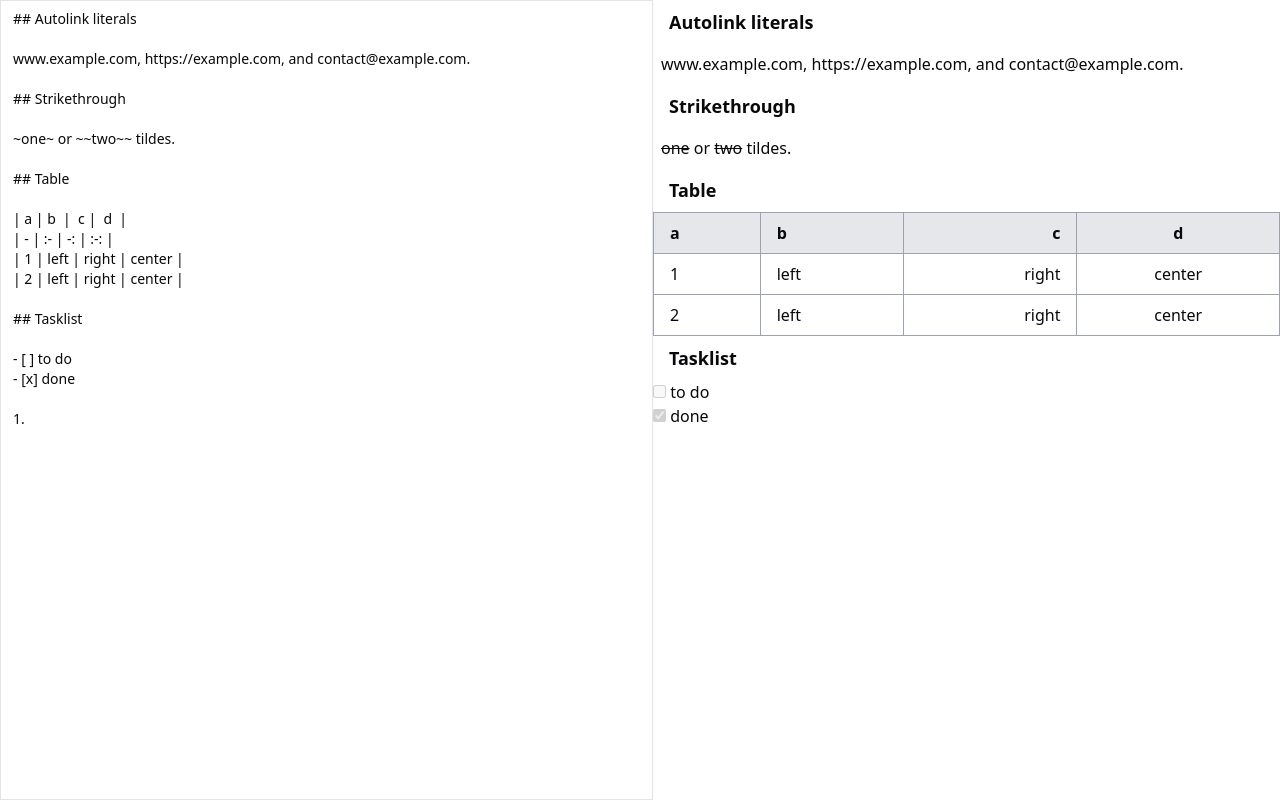
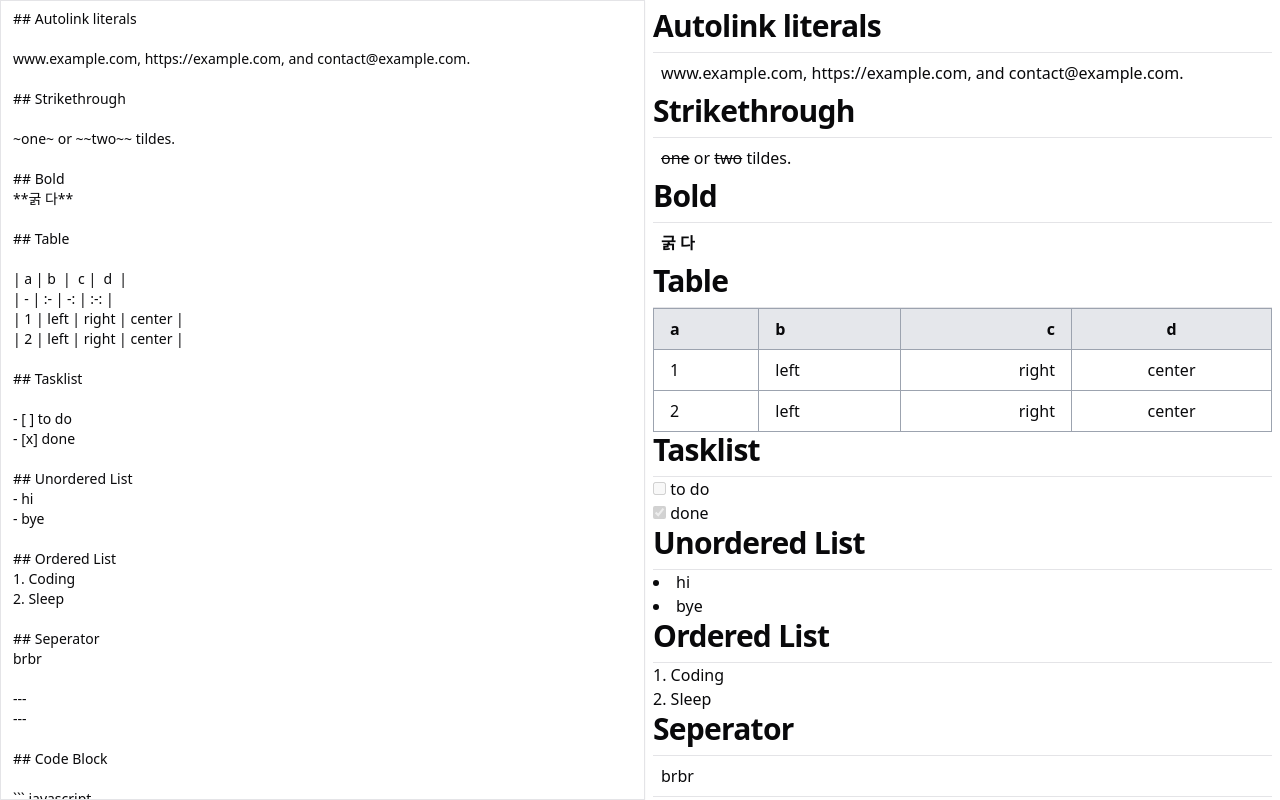
Before and after one commit to ixfp/gitmon-client, a Next.js app in the folder gitmon-next/: page /blog/add in a window 1280 px wide. Built offline with nearby package versions, Linux system fonts and the light colour scheme.

Commit message:
feat: 마크다운을 통한 포스트 생성 부분 수정 및 더미 데이터 변경

```diff
--- a/gitmon-next/src/components/MarkdownRenderer.tsx
+++ b/gitmon-next/src/components/MarkdownRenderer.tsx
@@ -9,7 +9,7 @@ const MarkdownRenderer = ({ markdown }: { markdown: string }) => {
         h1: ({ children, ...props }) => (
           <h1
             {...props}
-            className="flex items-center text-lg font-bold px-4 py-2 rounded-md"
+            className="scroll-m-20 text-4xl font-extrabold tracking-tight lg:text-5xl"
           >
             {children}
           </h1>
@@ -17,7 +17,7 @@ const MarkdownRenderer = ({ markdown }: { markdown: string }) => {
         h2: ({ children, ...props }) => (
           <h2
             {...props}
-            className="flex items-center text-lg font-bold px-4 py-2 rounded-md"
+            className="scroll-m-20 border-b pb-2 text-3xl font-semibold tracking-tight first:mt-0"
           >
             {children}
           </h2>
@@ -25,7 +25,7 @@ const MarkdownRenderer = ({ markdown }: { markdown: string }) => {
         h3: ({ children, ...props }) => (
           <h3
             {...props}
-            className="flex items-center text-lg font-bold px-4 py-2 rounded-md"
+            className="scroll-m-20 text-2xl font-semibold tracking-tight"
           >
             {children}
           </h3>
@@ -46,6 +46,31 @@ const MarkdownRenderer = ({ markdown }: { markdown: string }) => {
         td: ({ ...props }) => (
           <td {...props} className="border border-gray-400 px-4 py-2" />
         ),
+        ol: ({ children, ...props }) => (
+          <ol className="list-decimal list-inside" {...props}>
+            {children}
+          </ol>
+        ),
+        ul: ({ children, ...props }) => (
+          <ul className="list-disc list-inside" {...props}>
+            {children}
+          </ul>
+        ),
+        pre: ({children, ...props}) => (
+          <pre
+            className="bg-zinc-100 relative rounded bg-muted px-[0.3rem] my-2 py-[0.2rem] font-mono text-sm font-semibold" {...props}
+          >{children}</pre>
+        ),
+        code: ({children, ...props}) => (
+          <code
+            className="relative rounded bg-muted px-[0.3rem] py-[0.2rem] font-mono text-sm font-semibold"
+            {...props}
+              >
+            {children}
+          </code>
+        ),
+        hr: (...props) =>  <hr className='mb-6' {...props}/>
+
       }}
     >
       {markdown}
--- a/gitmon-next/src/components/Post/PostForm.tsx
+++ b/gitmon-next/src/components/Post/PostForm.tsx
@@ -13,6 +13,9 @@ www.example.com, https://example.com, and contact@example.com.
 
 ~one~ or ~~two~~ tildes.
 
+## Bold
+**굵 다**
+
 ## Table
 
 | a | b  |  c |  d  |
@@ -25,7 +28,30 @@ www.example.com, https://example.com, and contact@example.com.
 - [ ] to do
 - [x] done
 
-1.
+## Unordered List
+- hi
+- bye
+
+## Ordered List
+1. Coding
+2. Sleep
+
+## Seperator
+brbr
+
+---
+---
+
+## Code Block
+
+\`\`\` javascript
+const temp = 10
+
+console.log(temp)
+\`\`\`
+
+
+\`temp.temp.temptemp\`
 
 `;
 
@@ -38,7 +64,7 @@ www.example.com, https://example.com, and contact@example.com.
         value={content}
         onChange={(e) => setContent(e.target.value)}
       />
-      <div className='flex-1 overflow-y-scroll'>
+      <div className='flex-1 overflow-y-scroll p-2'>
         <MarkdownRenderer markdown={content} />
       </div>
     </div>
```
